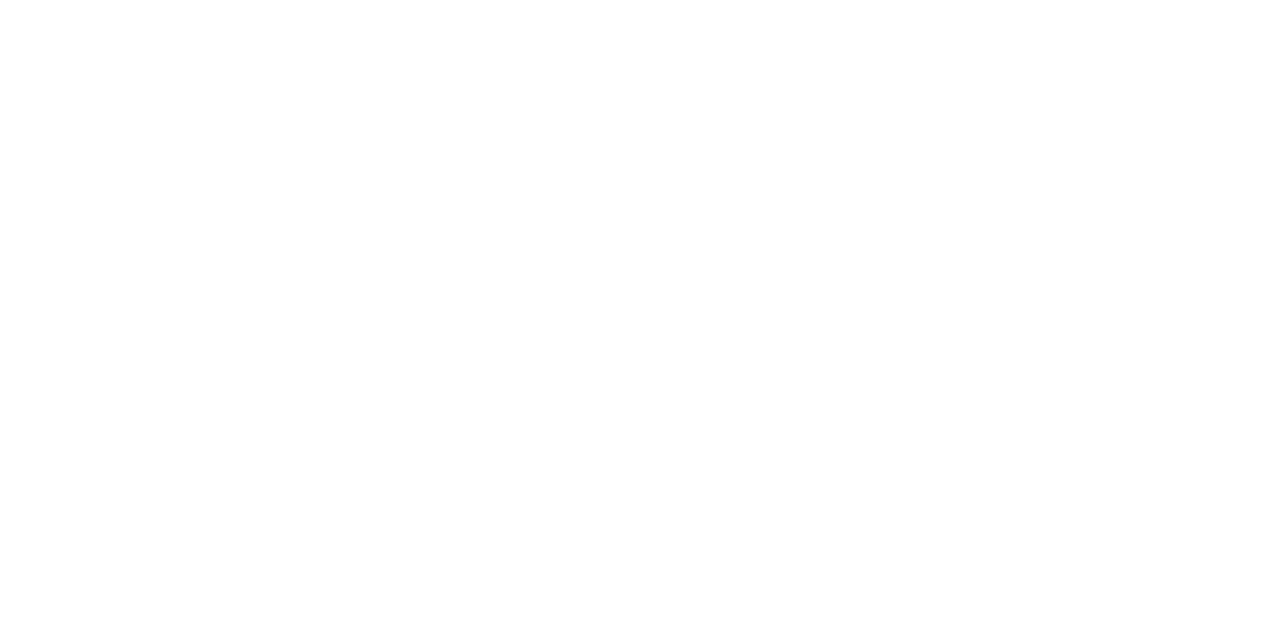
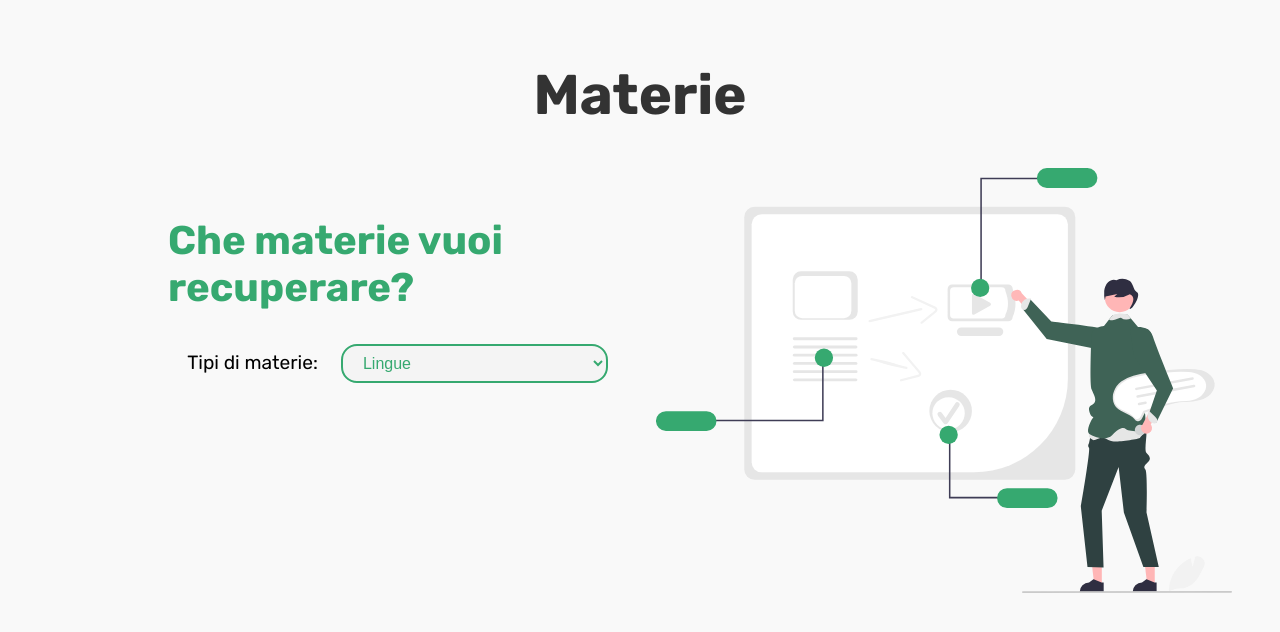
Before and after one commit to avis33/studyUP, a plain HTML site: page client/pages/materie.html in a window 1280 px wide. Drawn offline with Linux system fonts and the light colour scheme.

Commit message:
correzione alcuni percorsi relativi +  inizio pagina materie

```diff
--- /dev/null
+++ b/client/css/materie.css
@@ -0,0 +1,54 @@
+@import url('https://fonts.googleapis.com/css2?family=Rubik:wght@300;400;500;700&display=swap');
+body{
+    font-family:'Rubik',sans-serif;
+    background-color: #f9f9f9;
+    padding: 1rem 10rem;
+}
+
+.subject-container h1{
+    text-align: center;
+    font-size: 3.5rem;
+    color: #333;
+    margin-bottom: 1.5rem; /*margine con ciò che sta sotto*/
+}
+
+
+ .subject-lr{
+    display: flex;
+    gap:2rem;
+ }
+.subject-left{
+    margin-top: 2rem;
+    max-width: 50%;
+}
+.subject-left h2{
+    font-size:2.5rem ;
+    color: #36a970;
+}
+
+.subject-left label{
+    font-size: 1.2rem;
+    padding-left: 1.2rem;
+    padding-right: 1.2rem;
+}
+
+.subject-left select{
+    padding: 0.5rem 1rem; /*padding dal riquadro che contiene il tipo di materia selezionata*/
+    font-size: 1rem;
+    border: 2px solid #36a970; /*con 'solid' si vede il bordo*/
+    border-radius: 16px;
+    background-color: #f4f4f4;
+    color: #36a970;
+}
+
+.subject-right{
+    position:relative;
+    max-width:50%;
+
+}
+.subject-right img{
+    width: 100%;
+    height:auto; /*in modo che l'immagine sia responsive*/
+    width: 36rem;
+    margin:1rem;
+}
--- a/client/js/account.js
+++ b/client/js/account.js
@@ -28,7 +28,7 @@ document.addEventListener("DOMContentLoaded", async () => {
               : data.user.firstName;
               document.getElementById("userProfile").src =
           data.user?.profilePicture ||
-          "/client/assets/icons/icone_img.svg";
+          "../assets/icons/icone_img.svg";
 
           const resInfo = await fetch(`http://localhost:3000/user/getUserInfo/${data.user.id}`, {
             method: "GET",
--- a/client/js/navbar.js
+++ b/client/js/navbar.js
@@ -7,5 +7,5 @@ profileIcon?.addEventListener('click', () => {
 
 document.getElementById("logoutBtn")?.addEventListener("click", () => {
     localStorage.removeItem("authToken");
-    window.location.href = "/client/index.html"
+    window.location.href = "index.html"
   });
--- a/client/pages/materie.html
+++ b/client/pages/materie.html
@@ -4,9 +4,29 @@
     <meta charset="UTF-8">
     <meta name="viewport" content="width=device-width, initial-scale=1.0">
     <title>Materie</title>
+    <link rel="stylesheet" href="../css/materie.css">
 </head>
 <body>
-
+    <div class="subject-container">
+        <h1>Materie</h1>
+        <div class="subject-lr">
+            <div class="subject-left">
+             <h2>Che materie vuoi recuperare?</h2>
+             <form method="post">
+                <label for="materie">Tipi di materie:</label>
+                <select name="materie" id="materie">
+                     <option value="lingue">Lingue</option>
+                     <option value="linguaggiDiProgrammazione">Linguaggi di programmazione</option>
+                     <option value="materieScientifiche">Meterie scientifiche</option>
+                     <option value="materieUmanistiche">Materie umanistiche</option>
+                 </select>
+                </form>
+            </div>
+            <div class="subject-right">
+                <img src="../assets/images/teacher.svg" alt="materie-img">
+            </div>
+        </div>
+    </div>
 
 </body>
 </html>
```
Also changed, not shown: client/pages/account.html (+8 -8 lines), client/assets/images/teacher.svg (added).
